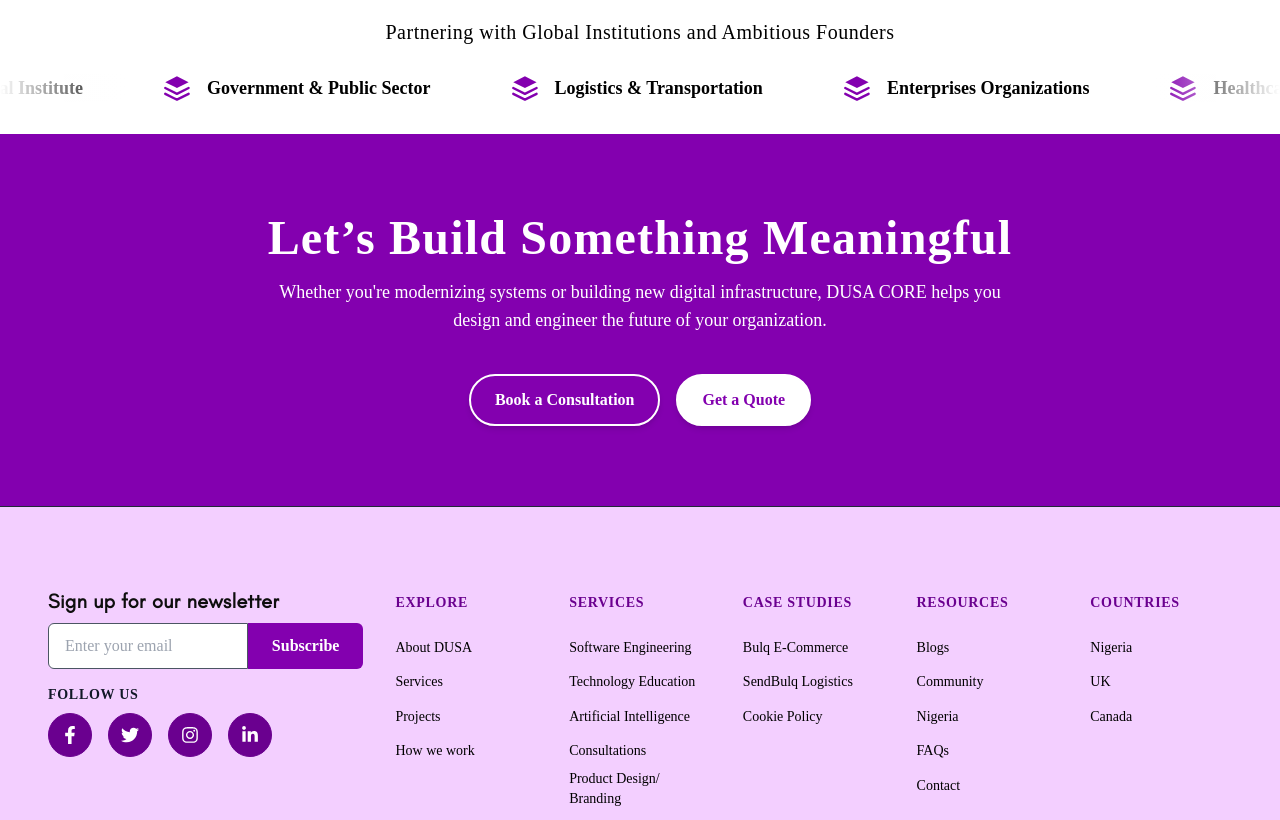
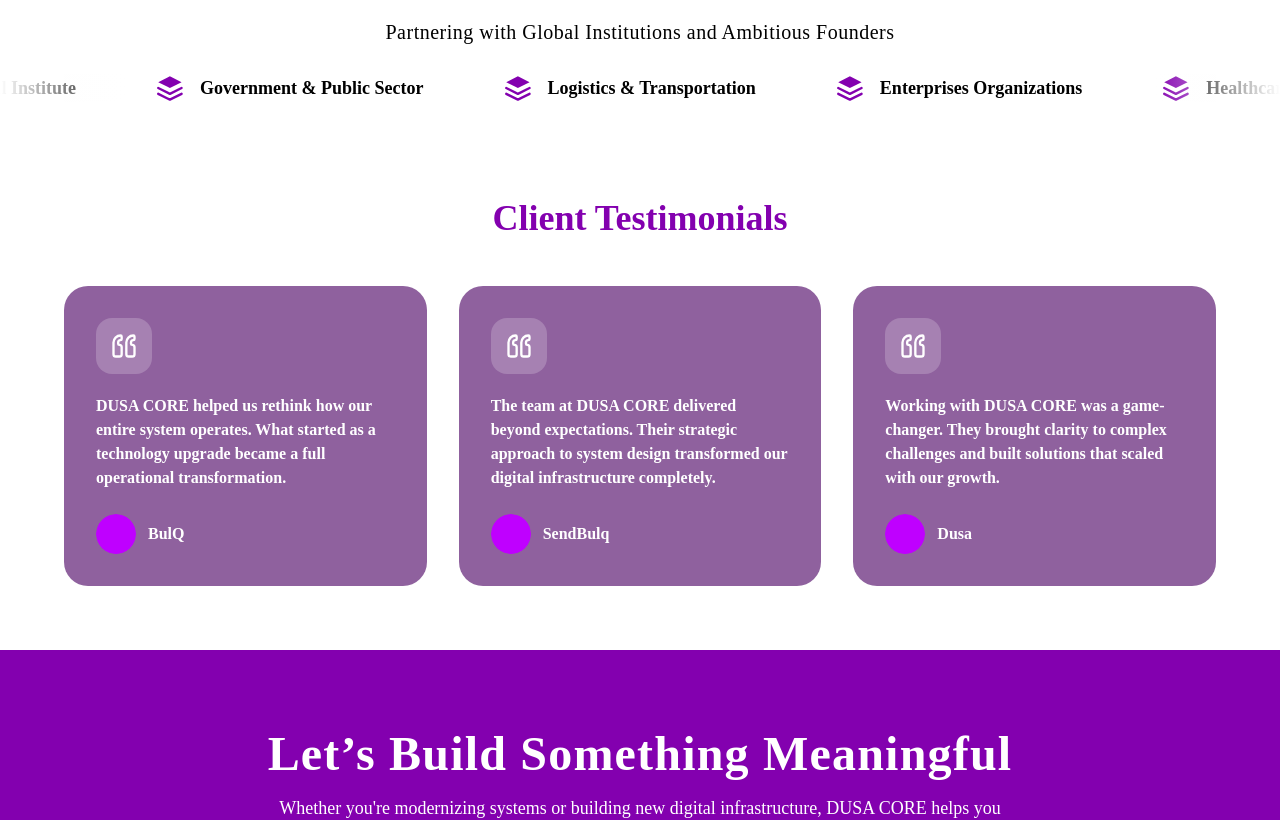
Before and after one commit to Bulqs/dusacore_website, a Next.js app: page /welcome in a window 1280 px wide. Shown: the part 920-1740 px from the top of the page. Built offline with nearby package versions, Linux system fonts and the light colour scheme.

Commit message:
CLient Testimonials Done

```diff
--- a/app/(pages)/welcome/page.tsx
+++ b/app/(pages)/welcome/page.tsx
@@ -6,6 +6,7 @@
 import Banner from '@/app/components/newlandingpage/Banner';
 import BannerWithStrip from '@/app/components/newlandingpage/PartnersMarquee';
 import PartnersMarquee from '@/app/components/newlandingpage/PartnersMarquee';
+import TestimonialCard from '@/app/components/dusacomponent/TestimonialCard';
 
 // ... (your landing page imports)
 // import RegisterModal from '../components/RegisterModal'
@@ -27,6 +28,27 @@
       />
       <Banner />
       <PartnersMarquee />
+      <section className="w-full bg-white py-16 px-4 sm:px-6 lg:px-8">
+        <div className="max-w-6xl mx-auto">
+          <h2 className="text-3xl sm:text-4xl font-bold text-appTitleBgColor mb-12 text-center">
+            Client <span className="text-appBanner">Testimonials</span>
+          </h2>
+          <div className="grid grid-cols-1 sm:grid-cols-2 lg:grid-cols-3 gap-8">
+            <TestimonialCard
+              text="DUSA CORE helped us rethink how our entire system operates. What started as a technology upgrade became a full operational transformation."
+              name="BulQ"
+            />
+            <TestimonialCard
+              text="The team at DUSA CORE delivered beyond expectations. Their strategic approach to system design transformed our digital infrastructure completely."
+              name="SendBulq"
+            />
+            <TestimonialCard
+              text="Working with DUSA CORE was a game-changer. They brought clarity to complex challenges and built solutions that scaled with our growth."
+              name="Dusa"
+            />
+          </div>
+        </div>
+      </section>
       <Footer />
 
     </div>
--- /dev/null
+++ b/app/components/dusacomponent/TestimonialCard.tsx
@@ -0,0 +1,40 @@
+import React from 'react';
+import Image from 'next/image';
+import { Quote } from 'lucide-react';
+import circlePng from '@/public/images/dusacoreimages/circle.png';
+
+interface TestimonialCardProps {
+    text: string;
+    name: string;
+    bgColor?: string;
+}
+
+export default function TestimonialCard({
+    text,
+    name,
+    bgColor = 'rgba(75,1,99,0.62)',
+}: TestimonialCardProps) {
+    return (
+        <div
+            className="p-6 sm:p-8 rounded-3xl flex flex-col items-start text-left"
+            style={{ backgroundColor: bgColor }}
+        >
+            <div className="w-14 h-14 rounded-2xl flex items-center justify-center mb-5 bg-white/20">
+                <Quote className="w-7 h-7 text-white rotate-180" />
+            </div>
+            <p className="text-white font-bold text-sm sm:text-base leading-relaxed mb-6">
+                {text}
+            </p>
+            <div className="flex items-center gap-3 mt-auto">
+                <Image
+                    src={circlePng}
+                    alt={name}
+                    width={40}
+                    height={40}
+                    className="w-10 h-10 rounded-full object-cover"
+                />
+                <h5 className="text-white font-bold text-base">{name}</h5>
+            </div>
+        </div>
+    );
+}
```
Also changed, not shown: public/images/dusacoreimages/circle.png (added).
